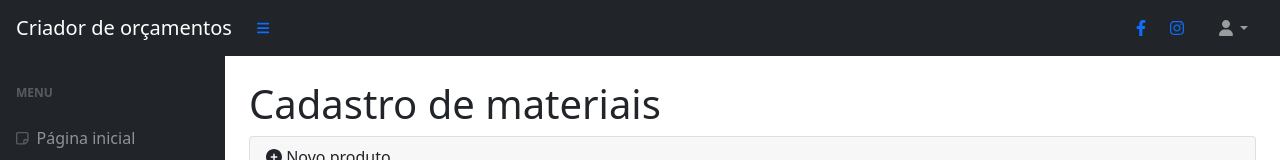
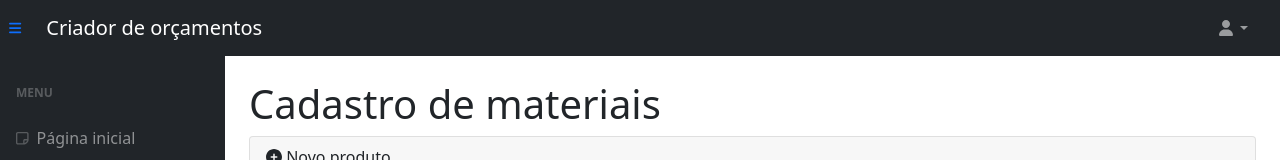
Before and after one commit to Toperajr/projeto-web, a plain HTML site: page tables.html in a window 1280 px wide. Shown: the top 160 px of the page. Drawn offline with nearby package versions, Linux system fonts and the light colour scheme.

Commit message:
Update tables.html

```diff
--- a/tables.html
+++ b/tables.html
@@ -11,16 +11,14 @@
     <body class="sb-nav-fixed">
         <nav class="sb-topnav navbar navbar-expand navbar-dark bg-dark">
             <!-- Navbar Brand-->
+            <button class="btn btn-link btn-sm order-1 order-lg-0 me-4 me-lg-0" id="sidebarToggle" href="#!"><i class="fas fa-bars"></i></button>
+
             <a class="navbar-brand ps-3" >Criador de orçamentos</a>
             <!-- Sidebar Toggle-->
-            <button class="btn btn-link btn-sm order-1 order-lg-0 me-4 me-lg-0" id="sidebarToggle" href="#!"><i class="fas fa-bars"></i></button>
             <!-- Navbar Search-->
             <form class="d-none d-md-inline-block form-inline ms-auto me-0 me-md-3 my-2 my-md-0">
             </form>
             <!-- Navbar-->
-            <a class="ms-auto ms-md-0 me-3 me-lg-4" href="https://pt-br.facebook.com/" role="button" aria-expanded="false"><i style="size: 20px;" class="fa-brands fa-facebook-f"></i></a>
-
-            <a class="ms-auto ms-md-0 me-3 me-lg-4" href="https://www.instagram.com/" role="button" aria-expanded="false"><i class="fa-brands fa-instagram"></i></a>
 
             <ul class="navbar-nav ms-auto ms-md-0 me-3 me-lg-4">
                 <li class="nav-item dropdown">
```
